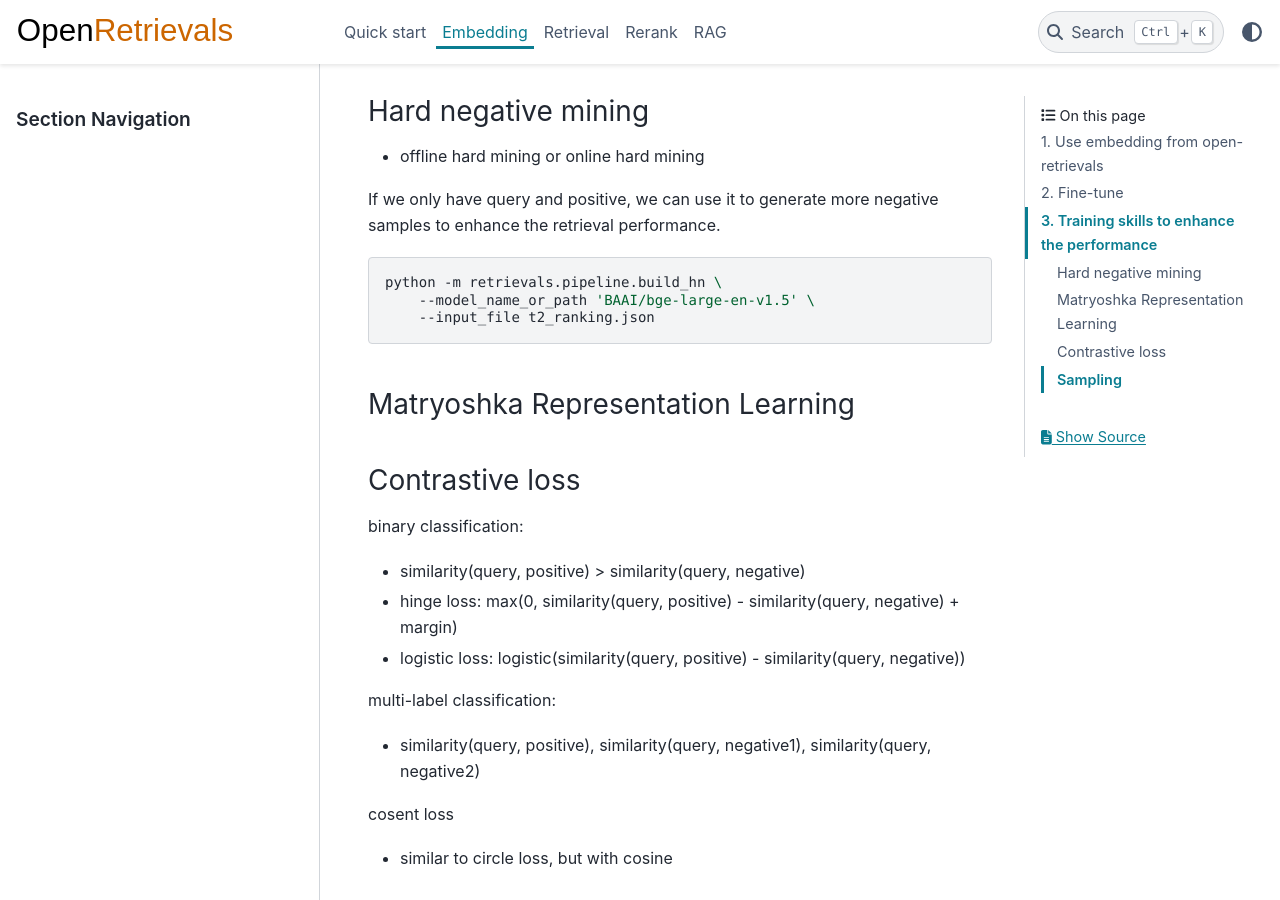
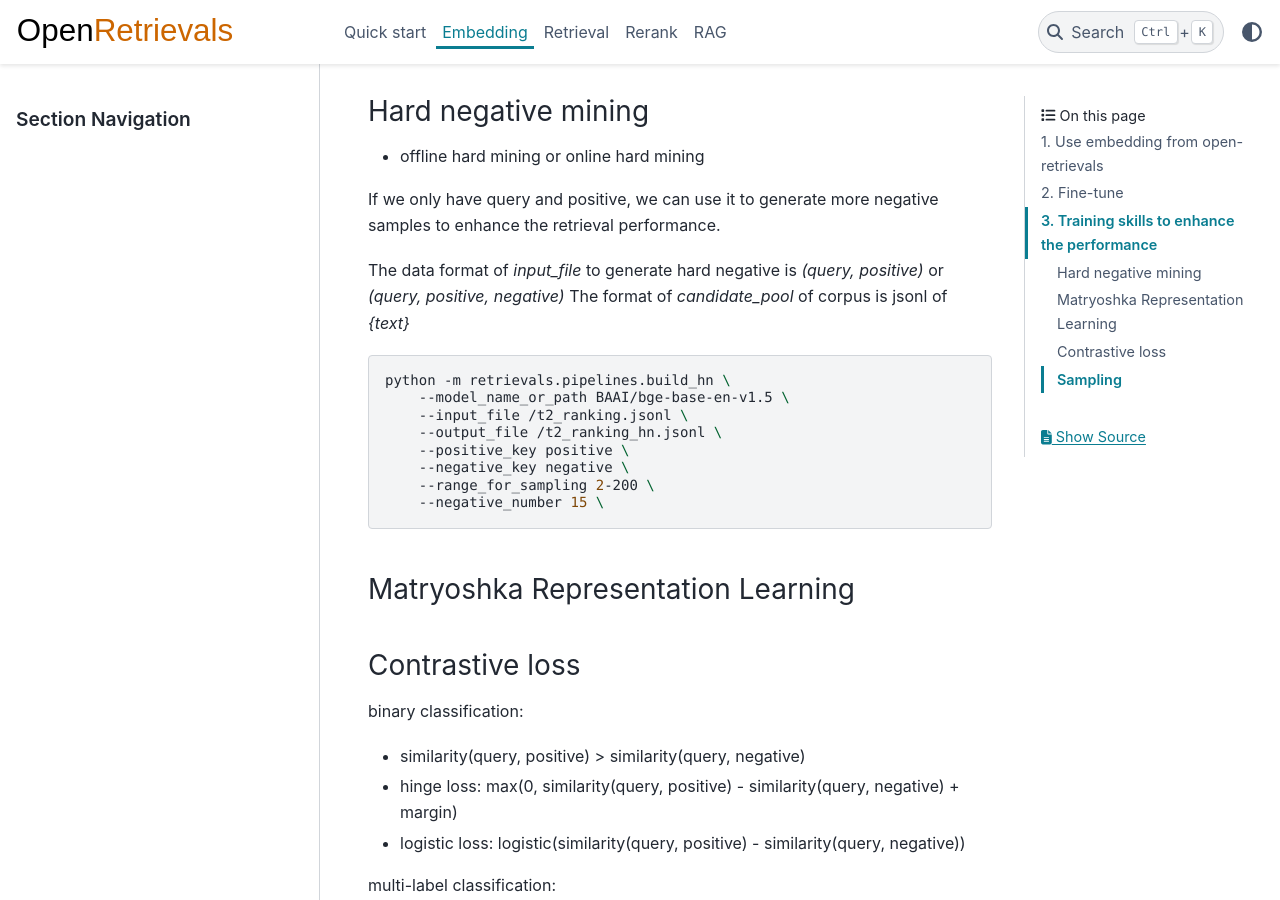
Before and after one commit to LongxingTan/open-retrievals, a Sphinx documentation site: the page built from docs/source/embed.rst, in a window 1280 px wide and 900 px high, scrolled down 4510 px. Built offline with Sphinx 7.4.7 and the PyData theme 0.15.4, drawn with Linux system fonts in a browser that asks for light colours.

Commit message:
fix: embed

```diff
--- a/docs/source/embed.rst
+++ b/docs/source/embed.rst
@@ -226,21 +226,31 @@ tuning the important parameters:
 
 
 Hard negative mining
-~~~~~~~~~~~~~~~~~~~~~~~~
+~~~~~~~~~~~~~~~~~~~~~~~~~
 
 - offline hard mining or online hard mining
 
 If we only have query and positive, we can use it to generate more negative samples to enhance the retrieval performance.
 
+The data format of `input_file` to generate hard negative is `(query, positive)` or `(query, positive, negative)`
+The format of `candidate_pool` of corpus is jsonl of `{text}`
+
+
 .. code-block:: shell
 
-    python -m retrievals.pipeline.build_hn \
-        --model_name_or_path 'BAAI/bge-large-en-v1.5' \
-        --input_file t2_ranking.json
+    python -m retrievals.pipelines.build_hn \
+        --model_name_or_path BAAI/bge-base-en-v1.5 \
+        --input_file /t2_ranking.jsonl \
+        --output_file /t2_ranking_hn.jsonl \
+        --positive_key positive \
+        --negative_key negative \
+        --range_for_sampling 2-200 \
+        --negative_number 15 \
 
 
 Matryoshka Representation Learning
-~~~~~~~~~~~~~~~~~~~~~~~~~~~~~~~~~~~~~~~~
+~~~~~~~~~~~~~~~~~~~~~~~~~~~~~~~~~~~~~~~~~
+
 
 
 Contrastive loss
```
Also changed, not shown: 1 other file.
